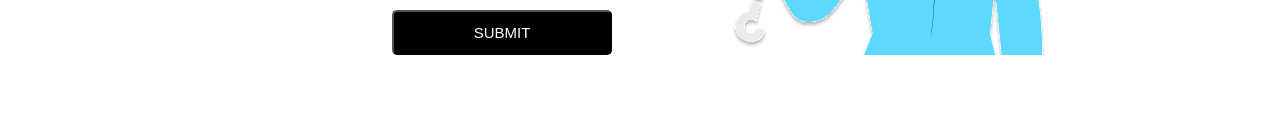
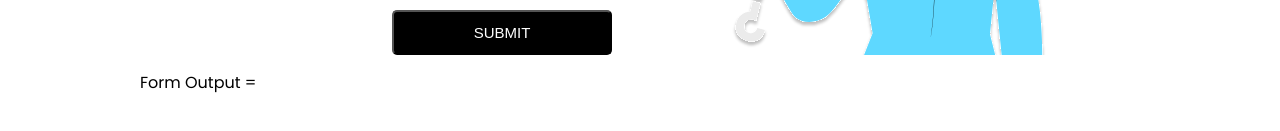
Before and after one commit to decifur/React-Mini-Projects, a React (Vite) app in the folder contact-us-page/: page / in a window 1280 px wide. Shown: the part 549-680 px from the top of the page. Built offline with nearby package versions, Linux system fonts and the light colour scheme; a web font is replaced by a local one.

Commit message:
completed website

```diff
--- a/contact-us-page/src/components/ContactForm/ContactForm.jsx
+++ b/contact-us-page/src/components/ContactForm/ContactForm.jsx
@@ -3,14 +3,18 @@ import styles from './ContactForm.module.css';
 import { MdMessage } from "react-icons/md";
 import { IoMdCall } from "react-icons/io";
 import { HiMail } from "react-icons/hi";
+import { useState } from 'react';
 
 const ContactForm = () => {
+    const[name,setName] = useState("");
+    const[email,setEmail] = useState("");
+    const[text,setText] = useState("");
 
     const onSubmit = (event) => {
         event.preventDefault();
-        console.log("Name : ",event.target[0].value);
-        console.log("Email : ",event.target[1].value);
-        console.log("Text : ",event.target[2].value);
+        setName(event.target[0].value);
+        setEmail(event.target[1].value);
+        setText(event.target[2].value);
 
     }
 
@@ -42,6 +46,7 @@ const ContactForm = () => {
             <div style={{display: "flex", justifyContent: "end"}}>
                 <Button text = "SUBMIT" />
             </div>
+            <div>{"Form Output = " + name + " " + email + " " + text}</div>
         </form>
 
     </div>
```
